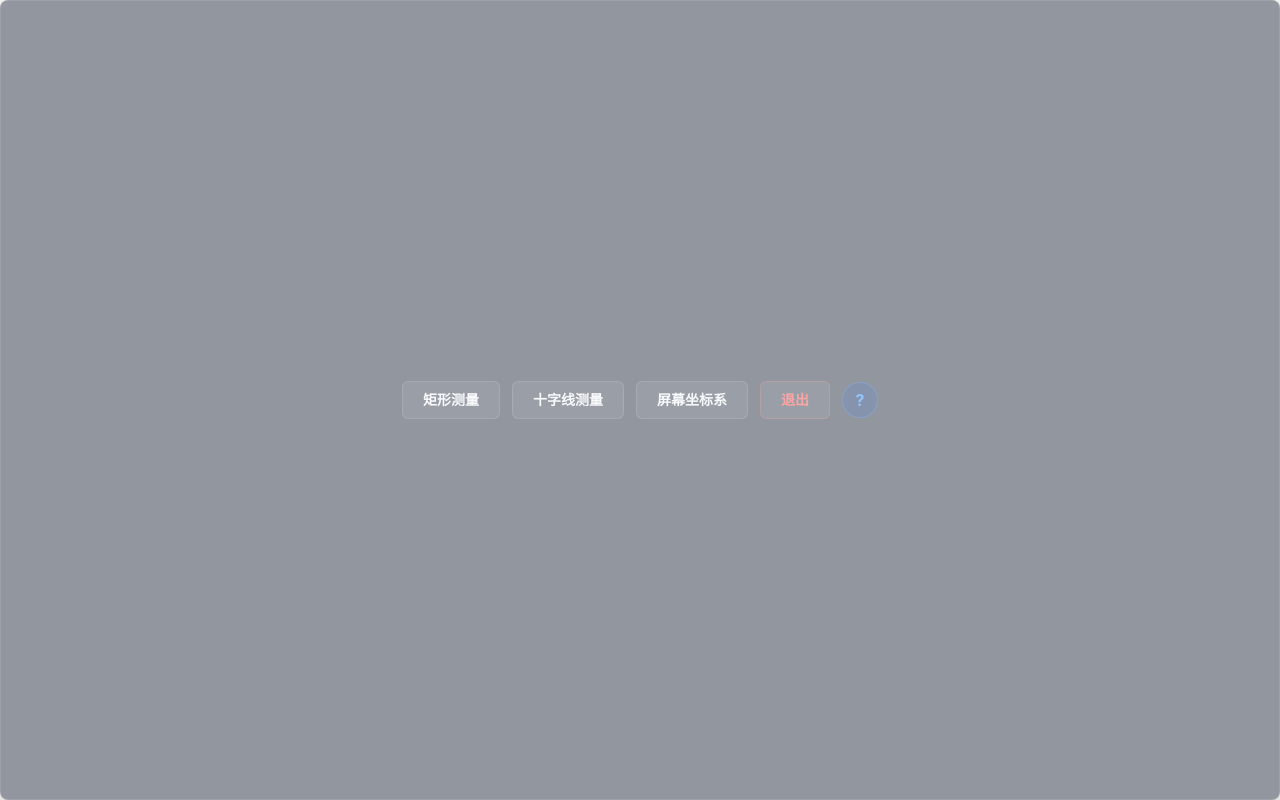
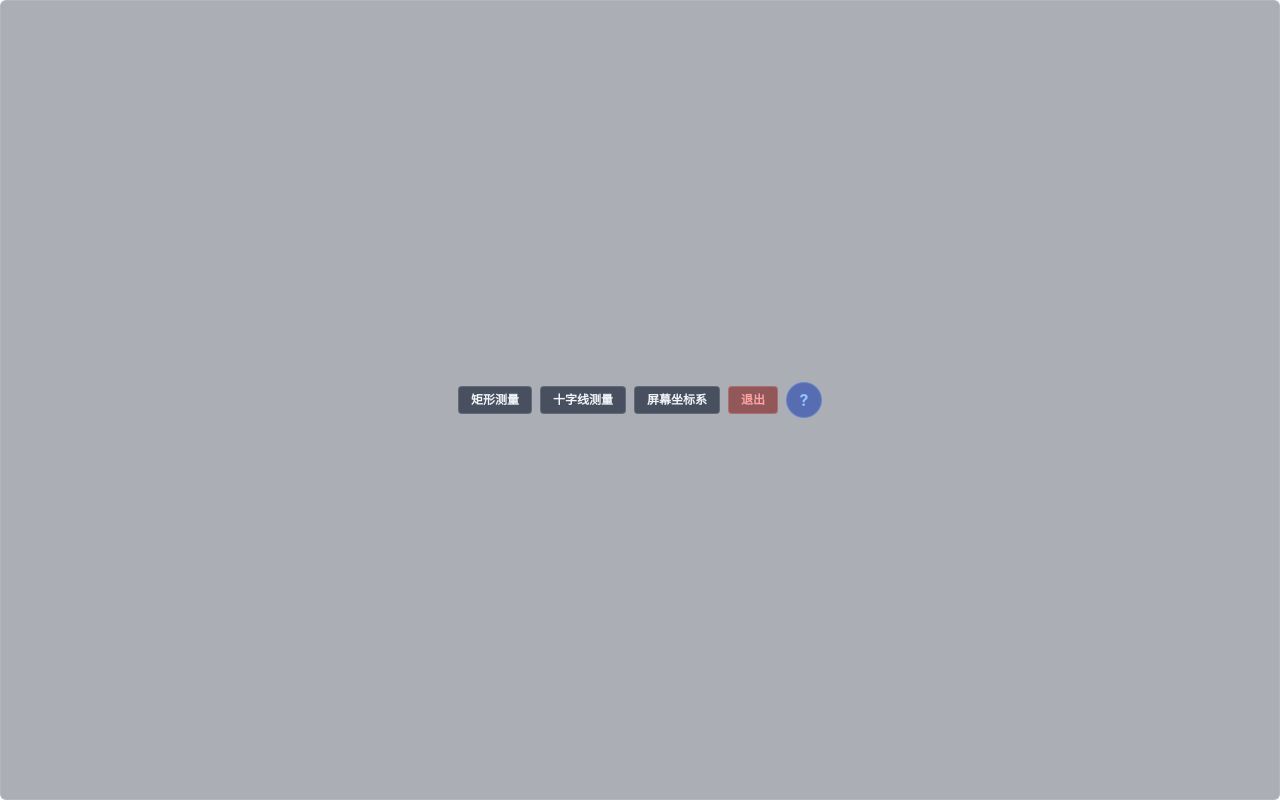
Before and after one commit to lht1969/window-ruler, a website: page src/index.html in a window 1280 px wide. Drawn offline with Linux system fonts and the light colour scheme.

Commit message:
fix: remove window shadow and improve toolbar button contrast

```diff
--- a/src-tauri/tauri.conf.json
+++ b/src-tauri/tauri.conf.json
@@ -11,10 +11,11 @@
     "windows": [
       {
         "title": "Window Ruler",
-        "width": 520,
-        "height": 56,
+        "width": 450,
+        "height": 40,
         "decorations": false,
         "transparent": true,
+        "shadow": false,
         "alwaysOnTop": true,
         "visible": false
       }
--- a/src/styles.css
+++ b/src/styles.css
@@ -52,27 +52,26 @@
   display: flex;
   align-items: center;
   justify-content: center;
-  gap: 12px;
-  padding: 0 16px;
-  /* 半透明背景配合毛玻璃模糊效果，减少遮挡同时保持可读性 */
-  background: rgba(15, 23, 42, 0.45);
-  backdrop-filter: blur(16px);
-  -webkit-backdrop-filter: blur(16px);
+  gap: 8px;
+  padding: 0 12px;
+  /* 极透明背景，大幅减少对其他窗口的视觉影响 */
+  background: rgba(15, 23, 42, 0.35);
+  backdrop-filter: blur(12px);
+  -webkit-backdrop-filter: blur(12px);
   border: 1px solid rgba(255, 255, 255, 0.1);
-  border-radius: 8px;
-  box-shadow: 0 4px 24px rgba(0, 0, 0, 0.3);
+  border-radius: 6px;
   user-select: none;
   -webkit-user-select: none;
 }
 
 .toolbar-btn {
-  padding: 8px 20px;
-  font-size: 0.875rem;
+  padding: 5px 12px;
+  font-size: 0.75rem;
   font-weight: 600;
-  color: #f8fafc;
-  background: rgba(255, 255, 255, 0.08);
-  border: 1px solid rgba(255, 255, 255, 0.12);
-  border-radius: 6px;
+  color: #f1f5f9;
+  background: rgba(30, 41, 59, 0.7);
+  border: 1px solid rgba(255, 255, 255, 0.15);
+  border-radius: 4px;
   cursor: pointer;
   transition: background 0.15s ease, transform 0.1s ease;
   outline: none;
@@ -82,7 +81,8 @@
 }
 
 .toolbar-btn:hover {
-  background: rgba(255, 255, 255, 0.15);
+  background: rgba(30, 41, 59, 0.9);
+  border-color: rgba(255, 255, 255, 0.25);
 }
 
 .toolbar-btn:active {
@@ -96,19 +96,20 @@
 
 .toolbar-btn-danger {
   color: #fca5a5;
-  border-color: rgba(252, 165, 165, 0.25);
+  border-color: rgba(252, 165, 165, 0.3);
+  background: rgba(127, 29, 29, 0.6);
 }
 
 .toolbar-btn-danger:hover {
-  background: rgba(220, 38, 38, 0.2);
-  border-color: rgba(252, 165, 165, 0.4);
+  background: rgba(127, 29, 29, 0.85);
+  border-color: rgba(252, 165, 165, 0.5);
 }
 
 /* 窗口坐标系按钮样式 - 绿色视觉提示 */
 .toolbar-btn-window-coord {
-  color: #4ade80;
+  color: #86efac;
   border-color: rgba(74, 222, 128, 0.3);
-  background: rgba(34, 197, 94, 0.15);
+  background: rgba(22, 101, 52, 0.6);
 }
 
 /* 关于按钮样式 */
@@ -122,11 +123,11 @@
   border-radius: 50%;
   color: #93c5fd;
   border-color: rgba(147, 197, 253, 0.3);
-  background: rgba(59, 130, 246, 0.15);
+  background: rgba(30, 64, 175, 0.6);
 }
 
 .toolbar-btn-about:hover {
-  background: rgba(59, 130, 246, 0.25);
+  background: rgba(30, 64, 175, 0.85);
   border-color: rgba(147, 197, 253, 0.5);
 }
 
```
